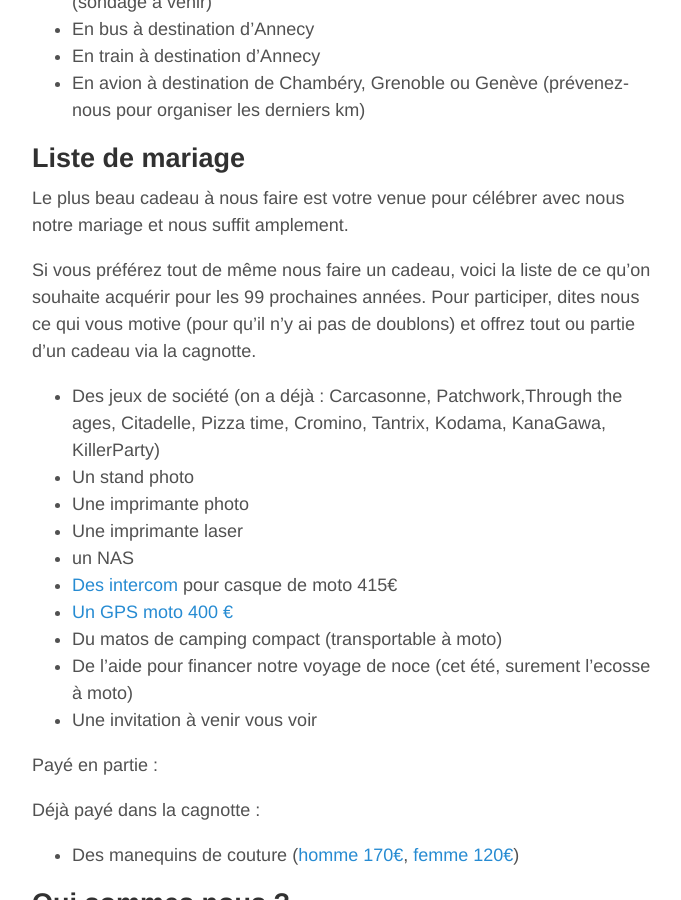
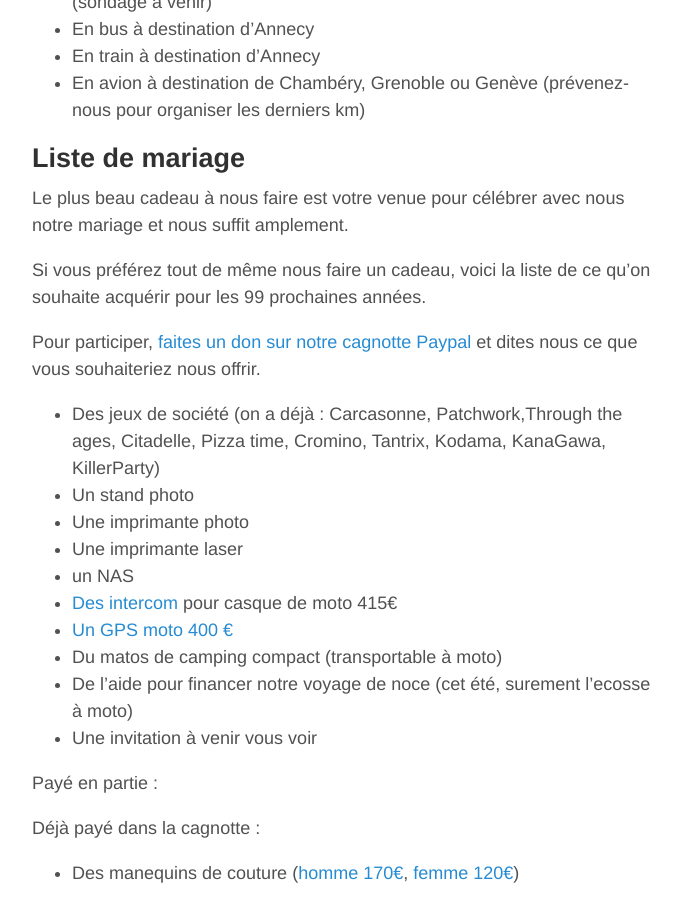
Before and after one commit to francoismarceau/blog, a Jekyll site: the page built from index.md, in a window 1280 px wide and 900 px high, scrolled down 2427 px. Shown: the whole window, without its empty margins (293-974 px from the left). Built offline with Jekyll 4.4.1, drawn with Linux system fonts in a browser that asks for light colours.

Commit message:
Update index.md
Cagnotte / lien Paypal

```diff
--- a/index.md
+++ b/index.md
@@ -74,7 +74,10 @@ covoiturage entre les invités (sondage à venir)
 ## Liste de mariage
 Le plus beau cadeau à nous faire est votre venue pour célébrer avec nous notre mariage et nous suffit amplement.
 
-Si vous préférez tout de même nous faire un cadeau, voici la liste de ce qu'on souhaite acquérir pour les 99 prochaines années. Pour participer, dites nous ce qui vous motive (pour qu'il n'y ai pas de doublons) et offrez tout ou partie d'un cadeau via la cagnotte.
+Si vous préférez tout de même nous faire un cadeau, voici la liste de ce qu'on souhaite acquérir pour les 99 prochaines années.
+
+Pour participer, [faites un don sur notre cagnotte Paypal](https://paypal.me/pools/c/8mKyJgbJcC) et dites nous ce que vous souhaiteriez nous offrir.
+
 
 * Des jeux de société (on a déjà : Carcasonne, Patchwork,Through the ages, Citadelle, Pizza time, Cromino, Tantrix, Kodama, KanaGawa, KillerParty)
 * Un stand photo
@@ -89,7 +92,6 @@ Si vous préférez tout de même nous faire un cadeau, voici la liste de ce qu'o
 
 Payé en partie :
 
-
 Déjà payé dans la cagnotte :
 * Des manequins de couture ([homme 170€](https://www.rascol.com/A-237022-mannequin-de-couturiere-homme.aspx), [femme 120€](https://www.rascol.com/A-243085-mannequin-de-couture-lucie-taille-36-44.aspx?tracking=Doofinder))
 
```
